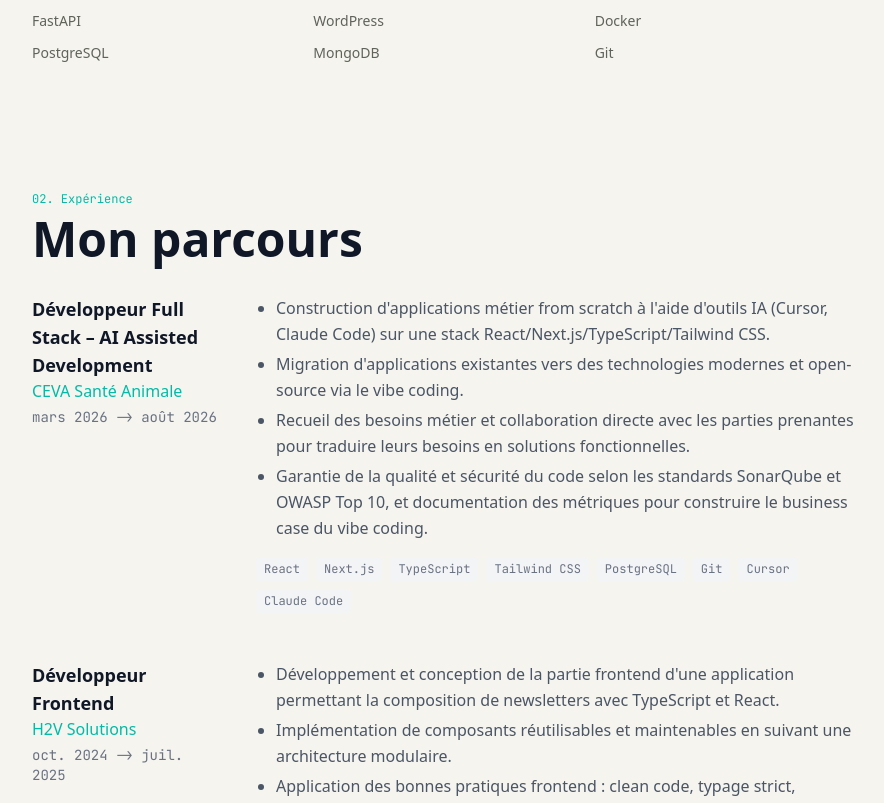
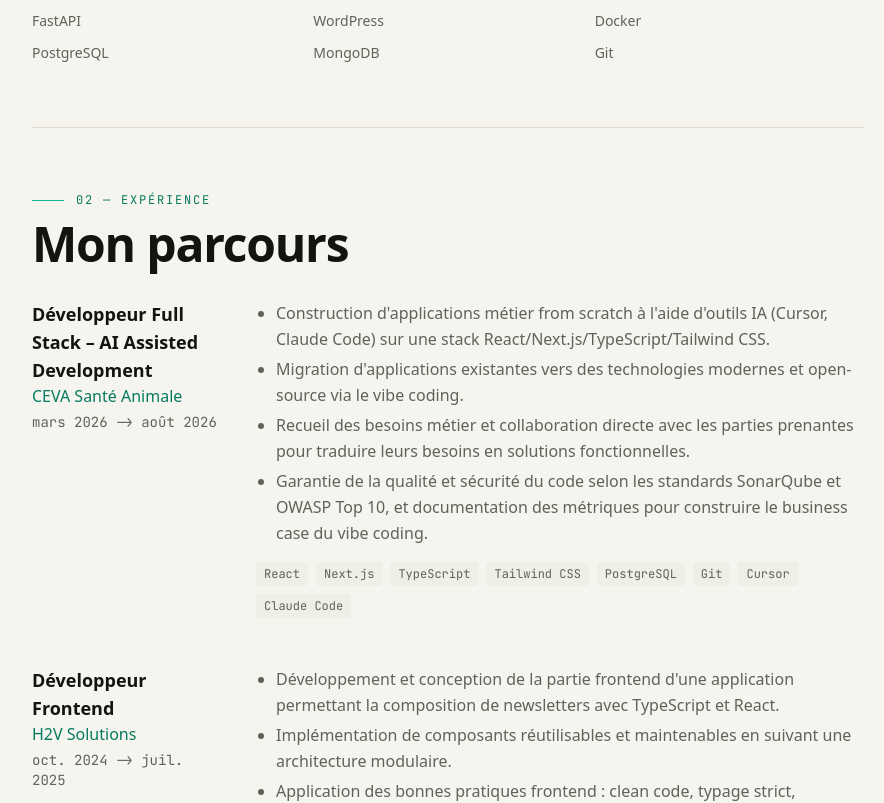
Before and after one commit to Periicles/portfolio, a Next.js app: page / in a window 1280 px wide. Shown: the part 947-1750 px from the top of the page, without its empty margins (320-1204 px from the left). Built offline with nearby package versions, Linux system fonts and the light colour scheme.

Commit message:
feat(sections): migration Expérience vers les tokens

```diff
--- a/app/components/Experience.tsx
+++ b/app/components/Experience.tsx
@@ -1,12 +1,11 @@
 import { experiences } from '@/content/experiences'
+import SectionEyebrow from './SectionEyebrow'
 
 export default function Experience() {
     return (
-        <section id="experience" aria-labelledby="experience-heading" className="py-16 scroll-mt-24 md:scroll-mt-16">
-            <p aria-hidden="true" className="text-xs font-mono text-teal-500 dark:text-teal-400 mb-2">
-                02. Expérience
-            </p>
-            <h2 id="experience-heading" className="text-4xl md:text-5xl font-bold text-gray-900 dark:text-slate-100 mb-8">
+        <section id="experience" aria-labelledby="experience-heading" className="py-16 scroll-mt-24 md:scroll-mt-16 border-t border-hairline">
+            <SectionEyebrow index={2}>Expérience</SectionEyebrow>
+            <h2 id="experience-heading" className="text-4xl md:text-5xl font-extrabold tracking-tight text-ink mb-8">
                 Mon parcours
             </h2>
 
@@ -15,19 +14,19 @@ export default function Experience() {
                     <div key={exp.company} className="relative">
                         <div className="flex flex-col md:flex-row md:items-start md:space-x-8">
                             <div className="md:w-48 mb-2 md:mb-0">
-                                <h3 className="text-lg font-semibold text-gray-900 dark:text-slate-100">
+                                <h3 className="text-lg font-semibold text-ink">
                                     {exp.title}
                                 </h3>
-                                <p className="text-teal-500 dark:text-teal-400">
+                                <p className="text-accent-strong">
                                     {exp.company}
                                 </p>
-                                <p className="text-sm text-gray-500 dark:text-slate-500 font-mono mt-1">
+                                <p className="text-sm text-muted font-mono mt-1">
                                     {exp.period}
                                 </p>
                             </div>
 
                             <div className="flex-1">
-                                <ul className="list-disc pl-5 text-gray-600 dark:text-slate-400 leading-relaxed mb-4 space-y-1">
+                                <ul className="list-disc pl-5 text-muted leading-relaxed mb-4 space-y-1">
                                     {exp.description.map((item) => (
                                         <li key={item}>{item}</li>
                                     ))}
@@ -36,7 +35,7 @@ export default function Experience() {
                                     {exp.technologies.map((tech) => (
                                         <span
                                             key={tech}
-                                            className="text-xs text-gray-500 dark:text-slate-500 font-mono bg-gray-100 dark:bg-slate-800 px-2 py-1 rounded"
+                                            className="text-xs text-muted font-mono bg-surface px-2 py-1 rounded"
                                         >
                                             {tech}
                                         </span>
```
